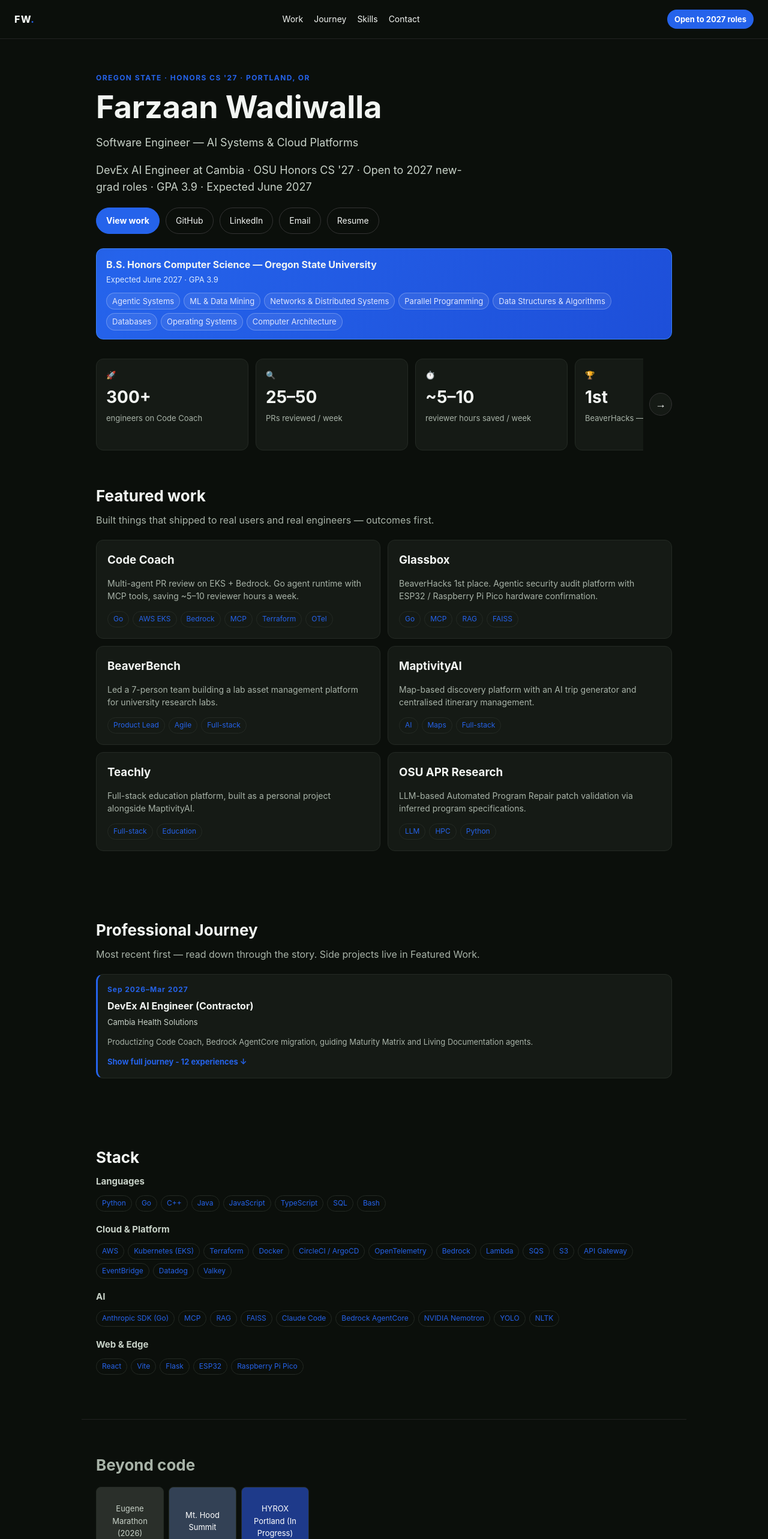
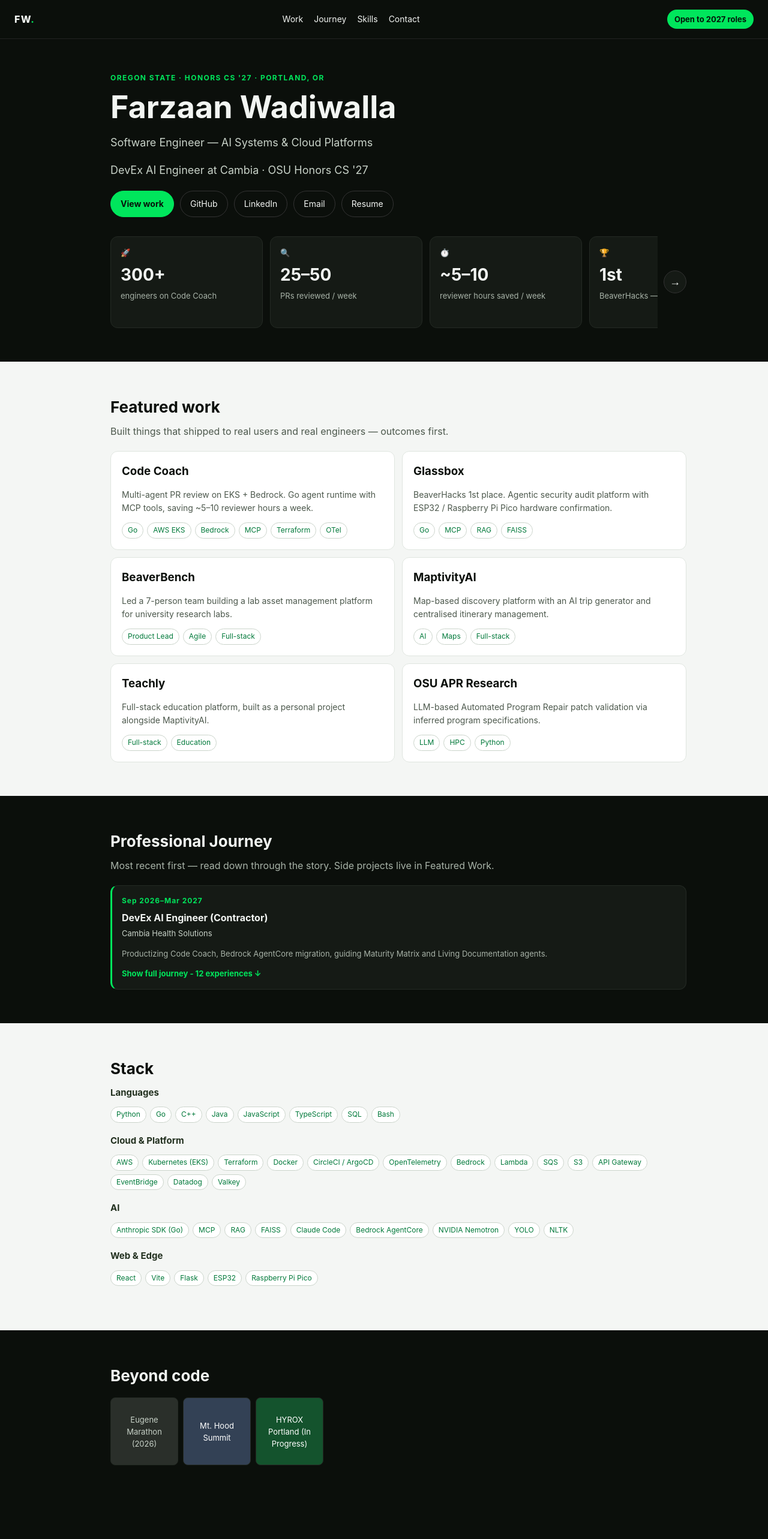
Before and after one commit to Farzaanw/Personal-Webpage, a React (Vite) app in the folder frontend/: page / in a window 1280 px wide. Shown: the top 2566 px of the page at 60% size. After the commit the page ends 2499 px from the top, so only its background shows below. Built offline with nearby package versions, Linux system fonts and the light colour scheme.

Commit message:
Two-tone sections, scroll-reveal, new accent options; remove education section and bottom journey minimize button; update hero subheader

```diff
--- a/frontend/src/data/siteContent.js
+++ b/frontend/src/data/siteContent.js
@@ -3,14 +3,7 @@
 export const siteContent = {
   name: "Farzaan Wadiwalla",
   role: "Software Engineer — AI Systems & Cloud Platforms",
-  status: "DevEx AI Engineer at Cambia · OSU Honors CS '27 · Open to 2027 new-grad roles",
-  education: {
-    degree: "B.S. Honors Computer Science",
-    school: "Oregon State University",
-    date: "Expected June 2027",
-    gpa: "GPA 3.9",
-    coursework: ["Agentic Systems", "ML & Data Mining", "Networks & Distributed Systems", "Parallel Programming", "Data Structures & Algorithms", "Databases", "Operating Systems", "Computer Architecture"],
-  },
+  status: "DevEx AI Engineer at Cambia · OSU Honors CS '27",
   metrics: [
     { value: "300+", icon: "🚀", label: "engineers on Code Coach" },
     { value: "25–50", icon: "🔍", label: "PRs reviewed / week" },
--- a/frontend/src/pages/RebuildHome.jsx
+++ b/frontend/src/pages/RebuildHome.jsx
@@ -41,6 +41,27 @@ function RebuildHome() {
   const journeyRecentFirst = [...siteContent.journeyTimeline].filter((j) => j.title !== 'Teachly + MaptivityAI').reverse();
   const [journeyOpen, setJourneyOpen] = useState(false);
   const mostRecent = journeyRecentFirst[0];
+
+  // Scroll reveal (WHOOP-style): elements with .rb-reveal fade/slide in the first
+  // time they enter the viewport, then stay static for the rest of the session.
+  useEffect(() => {
+    const els = document.querySelectorAll('.rb-reveal:not(.rb-inview)');
+    if (!('IntersectionObserver' in window)) {
+      els.forEach((e) => e.classList.add('rb-inview'));
+      return;
+    }
+    const io = new IntersectionObserver((entries) => {
+      entries.forEach((en) => {
+        if (en.isIntersecting) {
+          en.target.classList.add('rb-inview');
+          io.unobserve(en.target);
+        }
+      });
+    }, { threshold: 0.12, rootMargin: '0px 0px -40px 0px' });
+    els.forEach((e) => io.observe(e));
+    return () => io.disconnect();
+  }, [journeyOpen]);
+
   return (
     <div className="rb-wrap">
       <nav className="rb-nav">
@@ -55,11 +76,12 @@ function RebuildHome() {
       </nav>
 
       <main>
-        <section id="home" className="rb-section rb-hero">
+        <section id="home" className="rb-section rb-section--dark rb-hero">
+          <div className="rb-inner rb-reveal">
             <div className="rb-eyebrow">OREGON STATE · HONORS CS '27 · PORTLAND, OR</div>
             <h1>{siteContent.name}</h1>
             <p>{siteContent.role}</p>
-          <p className="rb-sub">{siteContent.status} · GPA 3.9 · Expected June 2027</p>
+            <p className="rb-sub">{siteContent.status}</p>
             <div className="rb-cta">
               <a className="primary" href="#work">View work</a>
               <a href="https://github.com/Farzaanw" target="_blank" rel="noopener noreferrer">GitHub</a>
@@ -67,33 +89,36 @@ function RebuildHome() {
               <a href="mailto:farzaanw@gmail.com">Email</a>
               <a href="/Farzaan_Wadiwalla_Resume.pdf" download>Resume</a>
             </div>
-          <div className="rb-edu">
-            <strong>{siteContent.education.degree} — {siteContent.education.school}</strong>
-            <span>{siteContent.education.date} · {siteContent.education.gpa}</span>
-            <div className="rb-tags">{siteContent.education.coursework.map((c) => (<span className="rb-tag" key={c}>{c}</span>))}</div>
+            <MetricsRow metrics={siteContent.metrics} />
           </div>
-          <MetricsRow metrics={siteContent.metrics} />
         </section>
 
-        <section id="work" className="rb-section">
+        <section id="work" className="rb-section rb-section--light">
+          <div className="rb-inner">
+            <div className="rb-reveal">
               <h2 className="rb-h2">Featured work</h2>
               <p className="rb-lede">Built things that shipped to real users and real engineers — outcomes first.</p>
+            </div>
             <div className="rb-grid">
-            {siteContent.featured.map((p) => (
-              <article className="rb-card" key={p.title}>
+              {siteContent.featured.map((p, i) => (
+                <article className="rb-card rb-reveal" key={p.title} style={{ transitionDelay: `${(i % 2) * 80}ms` }}>
                   <h3>{p.title}</h3>
                   <p>{p.summary}</p>
                   <div className="rb-tags">{p.stack.map((t) => (<span className="rb-tag" key={t}>{t}</span>))}</div>
                 </article>
               ))}
             </div>
+          </div>
         </section>
 
-        <section id="journey" className="rb-section">
+        <section id="journey" className="rb-section rb-section--dark">
+          <div className="rb-inner">
+            <div className="rb-reveal">
               <h2 className="rb-h2">Professional Journey</h2>
               <p className="rb-lede">Most recent first — read down through the story. Side projects live in Featured Work.</p>
+            </div>
             {!journeyOpen ? (
-            <div className="rb-journey-stack" onClick={() => setJourneyOpen(true)} role="button" tabIndex={0} onKeyDown={(e) => { if (e.key === 'Enter' || e.key === ' ') { e.preventDefault(); setJourneyOpen(true); } }}>
+              <div className="rb-journey-stack rb-reveal" onClick={() => setJourneyOpen(true)} role="button" tabIndex={0} onKeyDown={(e) => { if (e.key === 'Enter' || e.key === ' ') { e.preventDefault(); setJourneyOpen(true); } }}>
                 <div className="rb-timeline-date">{mostRecent.date}</div>
                 <h3>{mostRecent.title}</h3>
                 <div className="rb-timeline-org">{mostRecent.org}</div>
@@ -106,7 +131,7 @@ function RebuildHome() {
                 <div className="rb-timeline">
                   {journeyRecentFirst.map((j, i) => (
                     <React.Fragment key={j.title}>
-                <article className="rb-timeline-card">
+                      <article className="rb-timeline-card rb-reveal" style={{ transitionDelay: `${Math.min(i, 5) * 50}ms` }}>
                         <div className="rb-timeline-date">{j.date}</div>
                         <h3>{j.title}</h3>
                         <div className="rb-timeline-org">{j.org}</div>
@@ -118,28 +143,36 @@ function RebuildHome() {
                     </React.Fragment>
                   ))}
                 </div>
-              <button className="rb-journey-toggle-btn" onClick={() => setJourneyOpen(false)}>Minimize ↑</button>
               </>
             )}
+          </div>
         </section>
 
-        <section id="skills" className="rb-section">
+        <section id="skills" className="rb-section rb-section--light">
+          <div className="rb-inner">
+            <div className="rb-reveal">
               <h2 className="rb-h2">Stack</h2>
-          <div className="rb-skillgroup"><h3>Languages</h3><div className="rb-tags">{siteContent.skills.languages.map((s) => (<span className="rb-tag" key={s}>{s}</span>))}</div></div>
-          <div className="rb-skillgroup"><h3>Cloud &amp; Platform</h3><div className="rb-tags">{siteContent.skills.cloud.map((s) => (<span className="rb-tag" key={s}>{s}</span>))}</div></div>
-          <div className="rb-skillgroup"><h3>AI</h3><div className="rb-tags">{siteContent.skills.ai.map((s) => (<span className="rb-tag" key={s}>{s}</span>))}</div></div>
-          <div className="rb-skillgroup"><h3>Web &amp; Edge</h3><div className="rb-tags">{siteContent.skills.webEdge.map((s) => (<span className="rb-tag" key={s}>{s}</span>))}</div></div>
+            </div>
+            <div className="rb-skillgroup rb-reveal"><h3>Languages</h3><div className="rb-tags">{siteContent.skills.languages.map((s) => (<span className="rb-tag" key={s}>{s}</span>))}</div></div>
+            <div className="rb-skillgroup rb-reveal"><h3>Cloud &amp; Platform</h3><div className="rb-tags">{siteContent.skills.cloud.map((s) => (<span className="rb-tag" key={s}>{s}</span>))}</div></div>
+            <div className="rb-skillgroup rb-reveal"><h3>AI</h3><div className="rb-tags">{siteContent.skills.ai.map((s) => (<span className="rb-tag" key={s}>{s}</span>))}</div></div>
+            <div className="rb-skillgroup rb-reveal"><h3>Web &amp; Edge</h3><div className="rb-tags">{siteContent.skills.webEdge.map((s) => (<span className="rb-tag" key={s}>{s}</span>))}</div></div>
+          </div>
         </section>
 
-        <section id="contact" className="rb-section rb-footer">
+        <section id="contact" className="rb-section rb-section--dark rb-footer">
+          <div className="rb-inner">
+            <div className="rb-reveal">
               <h2 className="rb-h2">Beyond code</h2>
-          <div className="rb-matrix">
+            </div>
+            <div className="rb-matrix rb-reveal">
               {siteContent.beyondCodeExperiences.map((e) => (
                 <div className="rb-pixel" key={e.title} tabIndex={0}>
                   <span>{e.title}</span>
                   <div className="rb-pixel-popup"><strong>{e.title}</strong><p>{e.detail}</p></div>
                 </div>
               ))}
+            </div>
           </div>
         </section>
       </main>
--- a/frontend/src/styles/Rebuild.css
+++ b/frontend/src/styles/Rebuild.css
@@ -1,28 +1,52 @@
-/* Rebuild design system: dark, data-first, one blue accent. */
+/* Rebuild design system: two-tone (black / white) sections, one accent.
+   ACCENT OPTIONS — to switch, change --rb-accent and --rb-accent-ink only:
+     Volt Green   (default): --rb-accent: #00E65C;  --rb-accent-ink: #00793A;
+     Solar Orange:           --rb-accent: #FF5C1C;  --rb-accent-ink: #D63D00;
+     Electric Cyan:          --rb-accent: #00C2FF;  --rb-accent-ink: #0077A8;
+     Ultra Violet:           --rb-accent: #8B5CF6;  --rb-accent-ink: #6D28D9;
+   --rb-accent is the bright version used on black; --rb-accent-ink is the
+   darker, readable version of the same hue used as text on white. */
+:root {
+  --rb-accent: #00E65C;
+  --rb-accent-ink: #00793A;
+  --rb-black: #0B0F0B;
+  --rb-white: #F4F6F4;
+}
 body { background: #0B0F0B; color: #F2F5F2; }
 .rb-wrap { font-family: Inter, system-ui, -apple-system, sans-serif; background: #0B0F0B; color: #F2F5F2; line-height: 1.55; }
 .rb-nav { display: flex; justify-content: space-between; align-items: center; padding: 16px 24px; border-bottom: 1px solid #222; position: sticky; top: 0; background: #0B0F0B; z-index: 10; flex-wrap: wrap; gap: 12px; }
 .rb-nav a { color: #F2F5F2; text-decoration: none; }
 .rb-logo { font-weight: 800; letter-spacing: .08em; }
-.rb-logo span { color: #2563EB; }
+.rb-logo span { color: var(--rb-accent); }
 .rb-links { display: flex; gap: 18px; font-size: 14px; color: #A8B3A8; flex-wrap: wrap; }
-.rb-pill { background: #2563EB; color: #FFFFFF; padding: 6px 12px; border-radius: 999px; font-size: 13px; font-weight: 700; }
-.rb-section { max-width: 960px; margin: 0 auto; padding: 56px 24px; }
-.rb-eyebrow { font-size: 12px; letter-spacing: .12em; color: #2563EB; font-weight: 700; }
+.rb-pill { background: var(--rb-accent); color: #06130A; padding: 6px 12px; border-radius: 999px; font-size: 13px; font-weight: 700; }
+
+/* Full-bleed two-tone sections: the hard black/white edge is the divider. */
+.rb-section { padding: 56px 24px; }
+.rb-inner { max-width: 960px; margin: 0 auto; }
+.rb-section--dark { background: var(--rb-black); color: #F2F5F2; }
+.rb-section--light { background: var(--rb-white); color: #0B0F0B; }
+.rb-section--light .rb-lede { color: #4C584C; }
+.rb-section--light .rb-card { background: #FFFFFF; border-color: #DFE5DF; }
+.rb-section--light .rb-card p { color: #4C584C; }
+.rb-section--light .rb-tag { color: var(--rb-accent-ink); border-color: #CBD4CB; background: #FFFFFF; }
+.rb-section--light .rb-skillgroup h3 { color: #22301F; }
+
+.rb-eyebrow { font-size: 12px; letter-spacing: .12em; color: var(--rb-accent); font-weight: 700; }
 .rb-hero h1 { font-size: 52px; line-height: 1.05; margin: 12px 0 8px; }
 .rb-hero p { color: #C8D2C8; font-size: 18px; max-width: 640px; }
 .rb-sub { color: #A8B3A8; }
-.rb-cta { display: flex; gap: 10px; flex-wrap: wrap; margin-top: 20px; }
+.rb-cta { display: flex; gap: 10px; flex-wrap: wrap; margin-top: 20px; margin-bottom: 8px; }
 .rb-cta a { padding: 10px 16px; border-radius: 999px; border: 1px solid #333; color: #F2F5F2; text-decoration: none; font-size: 14px; }
-.rb-cta a.primary { background: #2563EB; color: #FFFFFF; border-color: #2563EB; font-weight: 700; }
-.rb-metrics-wrap { display: flex; align-items: center; gap: 10px; margin-top: 28px; }
+.rb-cta a.primary { background: var(--rb-accent); color: #06130A; border-color: var(--rb-accent); font-weight: 700; }
+.rb-metrics-wrap { display: flex; align-items: center; gap: 10px; margin-top: 32px; }
 .rb-metrics { display: flex; gap: 12px; overflow-x: auto; scroll-snap-type: x mandatory; scrollbar-width: none; flex: 1; }
 .rb-metrics::-webkit-scrollbar { display: none; }
 .rb-metrics-arrow { flex: 0 0 auto; width: 38px; height: 38px; border-radius: 999px; border: 1px solid #333; background: #151A15; color: #F2F5F2; font-size: 18px; cursor: pointer; }
 .rb-metric { flex: 0 0 220px; scroll-snap-align: start; background: #151A15; border: 1px solid #242A24; border-radius: 12px; padding: 16px; }
 .rb-metric strong { font-size: 28px; display: block; }
-.rb-metric strong.green { color: #2563EB; }
 .rb-metric span { font-size: 13px; color: #A8B3A8; }
+.rb-metric-icon { font-size: 22px; display: block; margin-bottom: 6px; }
 .rb-h2 { font-size: 26px; margin: 0 0 8px; }
 .rb-lede { color: #A8B3A8; margin: 0 0 20px; }
 .rb-grid { display: grid; grid-template-columns: 1fr 1fr; gap: 12px; }
@@ -30,63 +54,48 @@ body { background: #0B0F0B; color: #F2F5F2; }
 .rb-card h3 { margin: 0 0 8px; }
 .rb-card p { color: #A8B3A8; font-size: 14px; }
 .rb-tags { display: flex; gap: 6px; flex-wrap: wrap; margin-top: 12px; }
-.rb-tag { font-size: 12px; color: #2563EB; border: 1px solid #242A24; border-radius: 999px; padding: 3px 9px; }
-.rb-journey { display: flex; gap: 8px; flex-wrap: wrap; align-items: center; color: #C8D2C8; font-size: 14px; }
+.rb-tag { font-size: 12px; color: var(--rb-accent); border: 1px solid #242A24; border-radius: 999px; padding: 3px 9px; }
 .rb-skillgroup { margin-bottom: 18px; }
 .rb-skillgroup h3 { font-size: 15px; margin: 0 0 8px; color: #C8D2C8; }
-.rb-footer { border-top: 1px solid #222; color: #A8B3A8; font-size: 13px; }
-@media (max-width: 700px) {
-  .rb-hero h1 { font-size: 38px; }
-  .rb-metrics-wrap { display: flex; align-items: center; gap: 10px; margin-top: 28px; }
-.rb-metrics { display: flex; gap: 12px; overflow-x: auto; scroll-snap-type: x mandatory; scrollbar-width: none; flex: 1; }
-.rb-metrics::-webkit-scrollbar { display: none; }
-.rb-metrics-arrow { flex: 0 0 auto; width: 38px; height: 38px; border-radius: 999px; border: 1px solid #333; background: #151A15; color: #F2F5F2; font-size: 18px; cursor: pointer; }
-  .rb-grid { grid-template-columns: 1fr; }
-}
-
+.rb-footer { color: #A8B3A8; font-size: 13px; }
+.rb-footer .rb-h2 { color: #F2F5F2; }
 
 .rb-timeline { display: flex; flex-direction: column; gap: 12px; }
-.rb-timeline-card { background: #151A15; border: 1px solid #242A24; border-left: 3px solid #2563EB; border-radius: 12px; padding: 16px; }
-.rb-timeline-date { font-size: 12px; letter-spacing: .08em; color: #2563EB; font-weight: 700; }
+.rb-timeline-card { background: #151A15; border: 1px solid #242A24; border-left: 3px solid var(--rb-accent); border-radius: 12px; padding: 16px; }
+.rb-timeline-date { font-size: 12px; letter-spacing: .08em; color: var(--rb-accent); font-weight: 700; }
 .rb-timeline-card h3 { margin: 6px 0 4px; font-size: 16px; }
 .rb-timeline-org { font-size: 13px; color: #C8D2C8; }
 .rb-timeline-card p { font-size: 13px; color: #A8B3A8; }
+.rb-timeline-card .rb-tags { margin-top: 12px; }
+.rb-bullets { margin: 10px 0 0; padding-left: 18px; font-size: 13px; color: #C8D2C8; }
+.rb-bullets li { margin-bottom: 4px; }
+.rb-journey-arrow { text-align: center; color: var(--rb-accent); font-size: 18px; line-height: 1; margin: -2px 0; }
+.rb-journey-stack { cursor: pointer; background: #151A15; border: 1px solid #242A24; border-left: 3px solid var(--rb-accent); border-radius: 12px; padding: 16px; }
+.rb-journey-stack h3 { margin: 6px 0 4px; font-size: 16px; }
+.rb-journey-stack p { font-size: 13px; color: #A8B3A8; }
+.rb-journey-toggle { display: block; margin-top: 10px; color: var(--rb-accent); font-weight: 700; font-size: 13px; }
+.rb-journey-toggle-btn { background: #151A15; border: 1px solid #333; color: #F2F5F2; border-radius: 999px; padding: 8px 14px; cursor: pointer; margin-bottom: 12px; font-size: 13px; }
 
 .rb-matrix { display: grid; grid-template-columns: repeat(auto-fill, minmax(110px, 1fr)); gap: 8px; margin-top: 16px; }
 .rb-pixel { position: relative; aspect-ratio: 1; background: #2A2F2A; border: 1px solid #242A24; border-radius: 8px; display: flex; align-items: center; justify-content: center; text-align: center; padding: 8px; font-size: 13px; color: #C8D2C8; transition: transform .15s, border-color .15s; }
 .rb-pixel:nth-child(6n+2) { background: #334155; color: #FFFFFF; }
-.rb-pixel:nth-child(6n+3) { background: #1E3A8A; color: #FFFFFF; }
-.rb-pixel:nth-child(6n+4) { background: #2563EB; color: #FFFFFF; }
-.rb-pixel:nth-child(6n+5) { background: #1D4ED8; color: #FFFFFF; }
-.rb-pixel:nth-child(6n) { background: #3B82F6; color: #FFFFFF; }
-.rb-pixel:hover { border-color: #93C5FD; transform: translateY(-2px); }
-.rb-pixel-popup { display: none; position: absolute; bottom: 110%; left: 50%; transform: translateX(-50%); width: 230px; background: #1E293B; border: 1px solid #2563EB; border-radius: 10px; padding: 12px; z-index: 20; text-align: left; color: #F2F5F2; }
+.rb-pixel:nth-child(6n+3) { background: #14532D; color: #FFFFFF; }
+.rb-pixel:nth-child(6n+4) { background: var(--rb-accent); color: #06130A; }
+.rb-pixel:nth-child(6n+5) { background: #16A34A; color: #FFFFFF; }
+.rb-pixel:nth-child(6n) { background: #86EFAC; color: #14532D; }
+.rb-pixel:hover { border-color: var(--rb-accent); transform: translateY(-2px); }
+.rb-pixel-popup { display: none; position: absolute; bottom: 110%; left: 50%; transform: translateX(-50%); width: 230px; background: #1E293B; border: 1px solid var(--rb-accent); border-radius: 10px; padding: 12px; z-index: 20; text-align: left; color: #F2F5F2; }
 .rb-pixel-popup p { font-size: 13px; color: #C8D2C8; margin: 4px 0 0; }
 .rb-pixel:hover .rb-pixel-popup, .rb-pixel:focus .rb-pixel-popup { display: block; }
 
-.rb-journey-arrow { text-align: center; color: #2563EB; font-size: 18px; line-height: 1; margin: -2px 0; }
+/* Scroll reveal: hidden until first scrolled into view, then static. */
+.rb-reveal { opacity: 0; transform: translateY(16px); transition: opacity .7s ease, transform .7s ease; }
+.rb-reveal.rb-inview { opacity: 1; transform: none; }
+@media (prefers-reduced-motion: reduce) {
+  .rb-reveal { opacity: 1; transform: none; transition: none; }
+}
 
-.rb-metric-icon { font-size: 22px; display: block; margin-bottom: 6px; }
-.rb-edu { margin-top: 16px; background: #151A15; border: 1px solid #242A24; border-radius: 12px; padding: 14px 16px; }
-.rb-edu strong { display: block; }
-.rb-edu span { font-size: 13px; color: #A8B3A8; }
-.rb-edu .rb-tags { margin-top: 10px; }
-.rb-bullets { margin: 10px 0 0; padding-left: 18px; font-size: 13px; color: #C8D2C8; }
-.rb-bullets li { margin-bottom: 4px; }
-.rb-timeline-card .rb-tags { margin-top: 12px; }
-
-.rb-hero { padding-bottom: 28px; }
-#work { padding-top: 28px; }
-.rb-edu { background: linear-gradient(120deg, #1E3A8A, #2563EB, #1D4ED8); background-size: 200% 200%; animation: rb-edu-shift 12s ease infinite; border-color: #3B82F6; }
-.rb-edu span { color: #DBEAFE; }
-.rb-edu .rb-tag { color: #E0E7FF; border-color: rgba(255,255,255,0.25); background: rgba(255,255,255,0.08); }
-@keyframes rb-edu-shift { 0%, 100% { background-position: 0% 50%; } 50% { background-position: 100% 50%; } }
-.rb-journey-stack { cursor: pointer; background: #151A15; border: 1px solid #242A24; border-left: 3px solid #2563EB; border-radius: 12px; padding: 16px; }
-.rb-journey-stack h3 { margin: 6px 0 4px; font-size: 16px; }
-.rb-journey-stack p { font-size: 13px; color: #A8B3A8; }
-.rb-journey-toggle { display: block; margin-top: 10px; color: #2563EB; font-weight: 700; font-size: 13px; }
-.rb-journey-toggle-btn { background: #151A15; border: 1px solid #333; color: #F2F5F2; border-radius: 999px; padding: 8px 14px; cursor: pointer; margin-bottom: 12px; font-size: 13px; }
-
-.rb-cta { margin-bottom: 8px; }
-.rb-edu { margin-top: 24px; margin-bottom: 8px; }
-.rb-metrics-wrap { margin-top: 32px; }
+@media (max-width: 700px) {
+  .rb-hero h1 { font-size: 38px; }
+  .rb-grid { grid-template-columns: 1fr; }
+}
```
Lines whose indentation alone changed are shown as unchanged.
